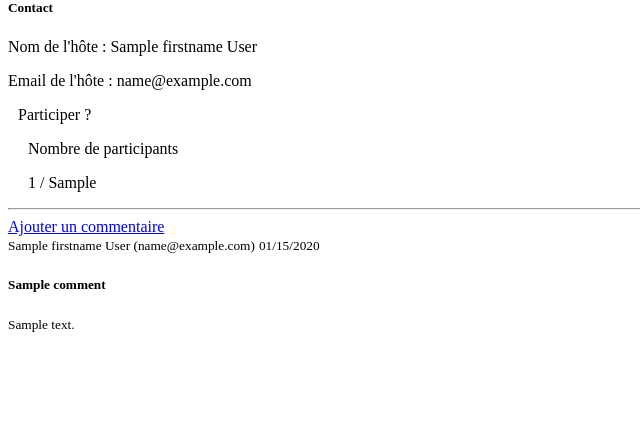
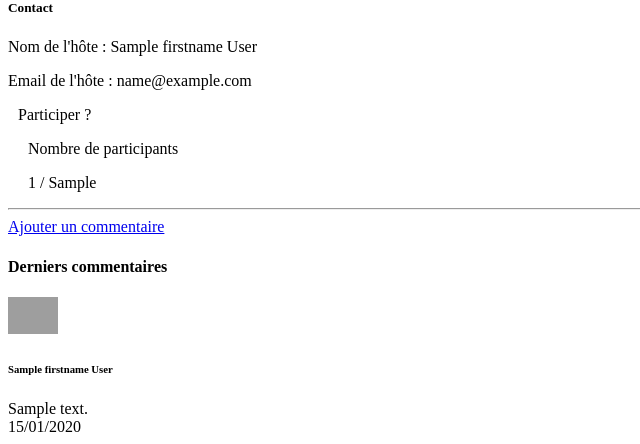
Before and after one commit to robinrenau/solitudeaccompagnee, a Symfony app: template templates/activity/show.html.twig in a window 1280 px wide. Shown: the part 869-1313 px from the top of the page, without its empty margins (0-640 px from the left). Before the commit the page ends 1201 px from the top, so only its background shows below. Run offline with Twig, Linux system fonts and the light colour scheme; the template is opened without the code that fills it: most values are stand-ins (such as "Sample title", 1, 10 or a date in 2020); grey boxes marked "Sample" are stand-in pictures; some libraries are stand-ins or nearby versions; grey boxes are pictures that could not be loaded.

Commit message:
Redesign of my comment block

```diff
--- a/templates/activity/show.html.twig
+++ b/templates/activity/show.html.twig
@@ -101,28 +101,32 @@
         <i class="fa fa-book"></i>
         Ajouter un commentaire
     </a>
-
-    <section class="list-group  mt-4">
+    <div class="row d-flex justify-content-center mt-100 mb-100">
+        <div class="col-lg-12">
+            <div class="card">
+                <div class="card-body text-center">
+                    <h4 class="card-title"style="font-family: Moon">Derniers commentaires</h4>
+                </div>
+                <div class="comment-widgets">
                     {% for comment in activity.comments %}
-            <article class="list-group-item comment-block">
-                <div class="comment-small">
-                    <small class="font-italic">{{ comment.user.firstname }} {{ comment.user.lastname }} ({{ comment.user.email }})</small>
-                    <small class="font-weight-bold">{{ comment.createdAt|date ("m/d/Y") }}</small>
-
-                </div>
-                <div class="d-flex w-100 justify-content-between">
-                    <h5 class="mb-1">{{ comment.title }}</h5>
-                </div>
-                <p class="mb-1"></p>
-                <small>{{ comment.content }}</small>
-                {% if app.user.id != comment.user.id %}
+                    <!-- Comment Row -->
+                    <div class="d-flex flex-row comment-row m-t-0">
+                        <div class="p-2"><img src="https://res.cloudinary.com/dxfq3iotg/image/upload/v1574583336/AAA/4.jpg" alt="user" width="50" class="rounded-circle"></div>
+                        <div class="comment-text w-100">
+                            <h6 class="font-medium">{{ comment.user.firstname }} {{ comment.user.lastname }}</h6> <span class="m-b-15 d-block">{{ comment.content }}</span>
+                            <div class="comment-footer"> <span class="text-muted float-right">{{ comment.createdAt|date ("d/m/Y") }}</span>{% if app.user.id != comment.user.id %}
                             {% else %}
                                 <div class="btn-comment">
                                     <a href="{{ path('comment_edit', {'id': comment.id} ) }}" class="btn btn-light-blue"><i style="color: white" class="fa fa-edit"></i></a>
                                     {{ include('comment/_delete_form.html.twig') }}
                                 </div>
-                {% endif %}
-            </article>
+                                {% endif %}  </div>
+                        </div>
+                    </div>
                     {% endfor %}
-    </section>
+                </div>
+            </div>
+        </div>
+    </div>
+
 {% endblock %}
```
Also changed, not shown: assets/css/app.scss (+73 -0 lines). Lines whose indentation alone changed are shown as unchanged.
